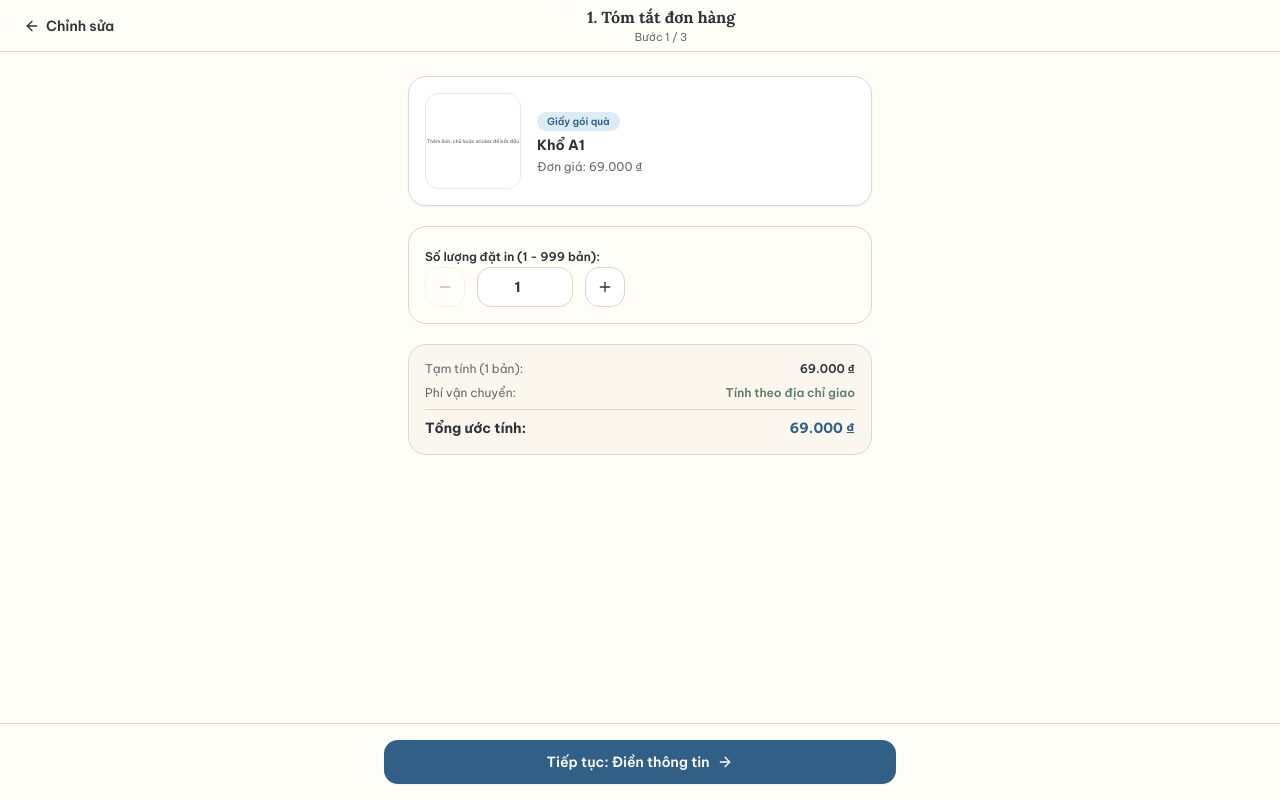
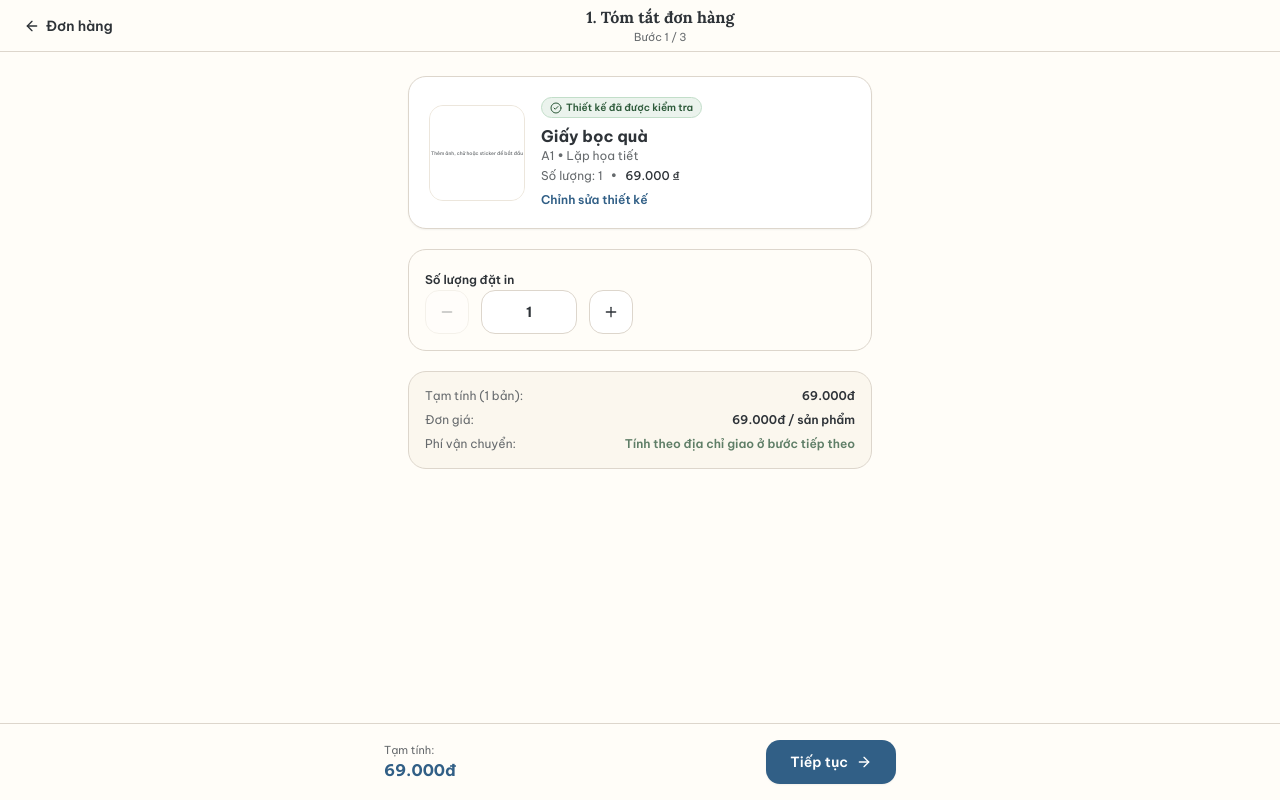
Before and after one commit to minhdoan38/quynhtrang, a Next.js app: page /checkout in a window 1280 px wide. Built offline with nearby package versions, Linux system fonts and the light colour scheme.

Commit message:
feat(checkout): integrate OrderSummaryCard, QuantityStepper, and sticky subtotal footer in Step 1

```diff
--- a/src/app/checkout/page.tsx
+++ b/src/app/checkout/page.tsx
@@ -4,15 +4,16 @@ import { useState, useEffect, useRef, useTransition } from 'react';
 import { useRouter } from 'next/navigation';
 import gsap from 'gsap';
 import { useGSAP } from '@gsap/react';
-import { ArrowLeft, ArrowRight, Minus, Plus, QrCode, CheckCircle2, AlertCircle } from 'lucide-react';
+import { ArrowLeft, ArrowRight, QrCode, CheckCircle2, AlertCircle } from 'lucide-react';
 import {
   type DesignState,
   createInitialState,
-  getDesignSummary,
   normalizeQuantity,
 } from '@/lib/product-state';
 import { loadState, saveState } from '@/lib/storage';
-import { DesignCanvas } from '@/components/customizer/design-canvas';
+import { OrderSummaryCard } from '@/components/checkout/order-summary-card';
+import { QuantityStepper } from '@/components/checkout/quantity-stepper';
+import { calculatePriceQuote } from '@/lib/pricing';
 import type { CustomerInfo, PendingOrder } from '@/lib/order-types';
 
 export default function CheckoutPage() {
@@ -64,7 +65,12 @@ export default function CheckoutPage() {
     setIsLoaded(true);
   }, []);
 
-  const summary = getDesignSummary(design);
+  const priceQuote = calculatePriceQuote({
+    productId: design.productId,
+    variantId: design.variantId,
+    quantity: design.quantity,
+    productOptions: design.productOptions,
+  });
 
   // Motion transitions between wizard steps
   useGSAP(
@@ -185,14 +191,12 @@ export default function CheckoutPage() {
           className="inline-flex h-10 items-center gap-1.5 rounded-lg px-2 text-xs sm:text-sm font-semibold text-[#2E3338] hover:bg-[#F8F3E8] transition-colors"
         >
           <ArrowLeft size={16} aria-hidden="true" />
-          <span>{step === 1 ? 'Chỉnh sửa' : 'Quay lại'}</span>
+          <span>{step === 1 ? 'Đơn hàng' : 'Quay lại'}</span>
         </button>
 
         <div className="text-center">
           <h1 className="font-serif text-sm sm:text-base font-bold text-[#2E3338]">
-            {step === 1 && '1. Tóm tắt đơn hàng'}
-            {step === 2 && '2. Thông tin nhận hàng'}
-            {step === 3 && '3. Hướng dẫn thanh toán'}
+            {step === 1 ? '1. Tóm tắt đơn hàng' : step === 2 ? '2. Thông tin nhận hàng' : '3. Hướng dẫn thanh toán'}
           </h1>
           <p className="text-[11px] text-[#666A6D]">Bước {step} / 3</p>
         </div>
@@ -205,83 +209,35 @@ export default function CheckoutPage() {
         {/* STEP 1: Order Summary + Quantity */}
         {step === 1 && (
           <div className="checkout-step-content space-y-5">
-            {/* Design Preview Thumbnail Card */}
-            <div className="rounded-2xl border border-[#DDD6CC] bg-white p-4 shadow-xs flex gap-4 items-center">
-              <div className="w-24 h-24 rounded-xl bg-[#F8F3E8] border border-[#ECE6DC] overflow-hidden flex items-center justify-center shrink-0">
-                <div className="scale-[0.4] transform origin-center">
-                  <DesignCanvas
-                    productId={design.productId}
-                    text={design.text}
-                    color={design.color}
-                    backgroundColor={design.backgroundColor}
-                    image={design.image}
-                    productOptions={design.productOptions}
-                  />
-                </div>
-              </div>
-
-              <div className="flex-1 min-w-0">
-                <span className="inline-block rounded-full bg-[#DCEBF4] px-2.5 py-0.5 text-[10px] font-semibold text-[#315F86]">
-                  {summary.product}
-                </span>
-                <h2 className="mt-1 text-sm font-bold text-[#2E3338] truncate">
-                  {summary.variant}
-                </h2>
-                <p className="mt-1 text-xs text-[#666A6D]">
-                  Đơn giá: {new Intl.NumberFormat('vi-VN').format(summary.unitPrice)} ₫
-                </p>
-              </div>
-            </div>
-
-            {/* Quantity Selector */}
-            <div className="rounded-2xl border border-[#DDD6CC] bg-[#FFFDF8] p-4 space-y-2">
-              <label htmlFor="quantity-input" className="text-xs font-semibold text-[#2E3338]">
-                Số lượng đặt in (1 - 999 bản):
-              </label>
-              <div className="flex items-center gap-3">
-                <button
-                  type="button"
-                  onClick={() => handleUpdateQuantity(design.quantity - 1)}
-                  disabled={design.quantity <= 1}
-                  className="w-10 h-10 rounded-xl border border-[#DDD6CC] bg-white flex items-center justify-center text-[#2E3338] disabled:opacity-30 disabled:pointer-events-none hover:bg-[#F8F3E8] transition-colors"
-                >
-                  <Minus size={16} />
-                </button>
-
-                <input
-                  id="quantity-input"
-                  type="number"
-                  min={1}
-                  max={999}
-                  value={design.quantity}
-                  onChange={(e) => handleUpdateQuantity(Number.parseInt(e.target.value, 10))}
-                  className="w-24 h-10 rounded-xl border border-[#DDD6CC] bg-white text-center text-sm font-bold text-[#2E3338] focus:border-[#315F86] focus:outline-none"
+            <OrderSummaryCard
+              design={design}
+              onEditDesign={() =>
+                router.push(
+                  design.productId === 'wrapping'
+                    ? '/products/wrapping-paper'
+                    : `/products/${design.productId}`
+                )
+              }
             />
 
-                <button
-                  type="button"
-                  onClick={() => handleUpdateQuantity(design.quantity + 1)}
-                  disabled={design.quantity >= 999}
-                  className="w-10 h-10 rounded-xl border border-[#DDD6CC] bg-white flex items-center justify-center text-[#2E3338] disabled:opacity-30 disabled:pointer-events-none hover:bg-[#F8F3E8] transition-colors"
-                >
-                  <Plus size={16} />
-                </button>
-              </div>
-            </div>
+            <QuantityStepper quantity={design.quantity} onChange={handleUpdateQuantity} />
 
-            {/* Pricing Summary */}
             <div className="rounded-2xl border border-[#DDD6CC] bg-[#F8F3E8]/60 p-4 space-y-2 text-xs">
               <div className="flex justify-between text-[#666A6D]">
                 <span>Tạm tính ({design.quantity} bản):</span>
-                <span className="font-semibold text-[#2E3338]">{summary.priceLabel}</span>
+                <span className="font-semibold text-[#2E3338]">{priceQuote.formattedSubtotal}</span>
+              </div>
+              <div className="flex justify-between text-[#666A6D]">
+                <span>Đơn giá:</span>
+                <span className="font-semibold text-[#2E3338]">
+                  {priceQuote.formattedUnitPrice} / sản phẩm
+                </span>
               </div>
               <div className="flex justify-between text-[#666A6D]">
                 <span>Phí vận chuyển:</span>
-                <span className="font-semibold text-[#5F7E67]">Tính theo địa chỉ giao</span>
-              </div>
-              <div className="border-t border-[#DDD6CC] pt-2 flex justify-between text-sm font-bold text-[#2E3338]">
-                <span>Tổng ước tính:</span>
-                <span className="text-[#315F86]">{summary.priceLabel}</span>
+                <span className="font-semibold text-[#5F7E67]">
+                  Tính theo địa chỉ giao ở bước tiếp theo
+                </span>
               </div>
             </div>
           </div>
@@ -412,14 +368,20 @@ export default function CheckoutPage() {
       <footer className="fixed bottom-0 inset-x-0 border-t border-[#DDD6CC] bg-[#FFFDF8]/95 backdrop-blur-md p-4 z-40">
         <div className="max-w-lg mx-auto w-full flex items-center gap-3">
           {step === 1 && (
+            <div className="w-full flex items-center justify-between gap-4">
+              <div className="flex flex-col">
+                <span className="text-[11px] text-[#666A6D]">Tạm tính:</span>
+                <span className="text-base font-bold text-[#315F86]">{priceQuote.formattedSubtotal}</span>
+              </div>
               <button
                 type="button"
                 onClick={() => advanceToStep(2)}
-              className="w-full h-11 inline-flex items-center justify-center gap-2 rounded-xl bg-[#315F86] text-xs sm:text-sm font-semibold text-white shadow-xs hover:bg-[#244A69] transition-all active:scale-[0.98]"
+                className="h-11 px-6 inline-flex items-center justify-center gap-2 rounded-xl bg-[#315F86] text-xs sm:text-sm font-semibold text-white shadow-xs hover:bg-[#244A69] transition-all active:scale-[0.98]"
               >
-              <span>Tiếp tục: Điền thông tin</span>
+                <span>Tiếp tục</span>
                 <ArrowRight size={16} />
               </button>
+            </div>
           )}
 
           {step === 2 && (
```
Also changed, not shown: 1 other file (tests, documents, lock files or other folders). Lines whose indentation alone changed are shown as unchanged.
